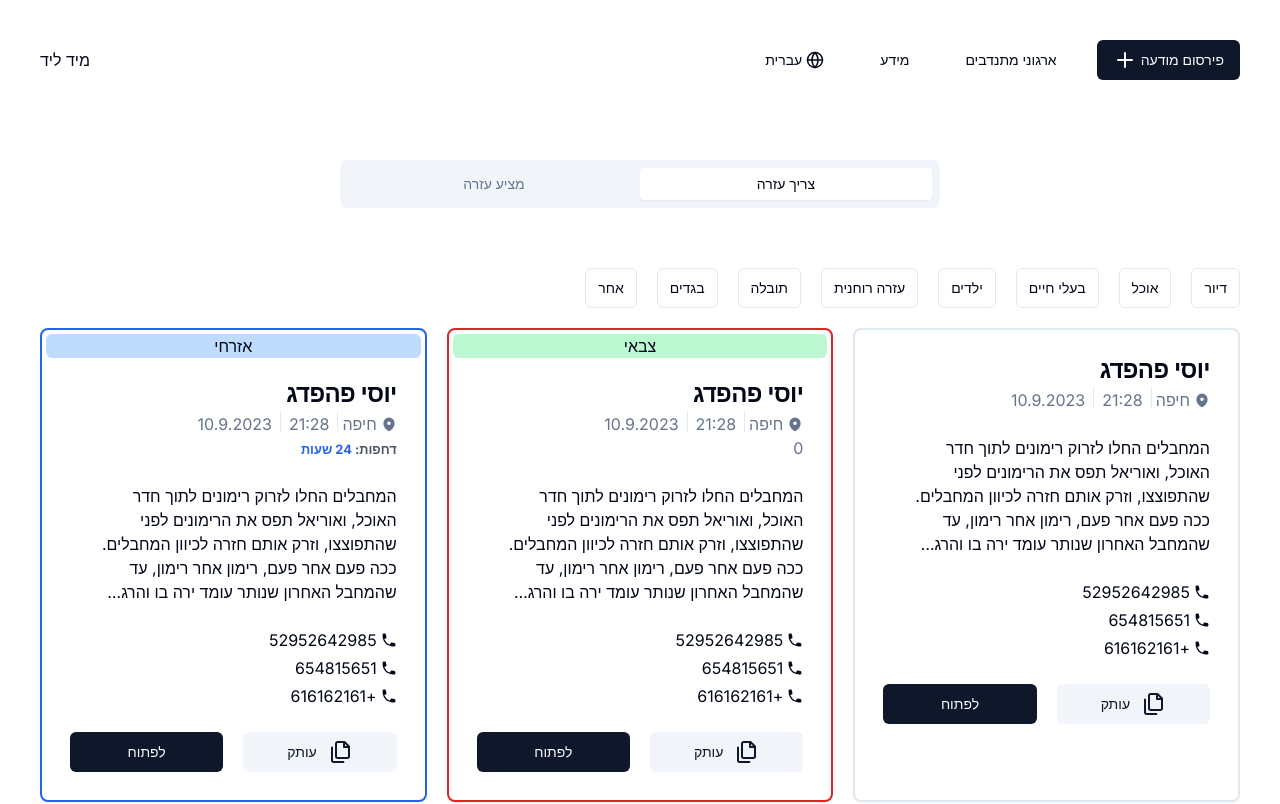
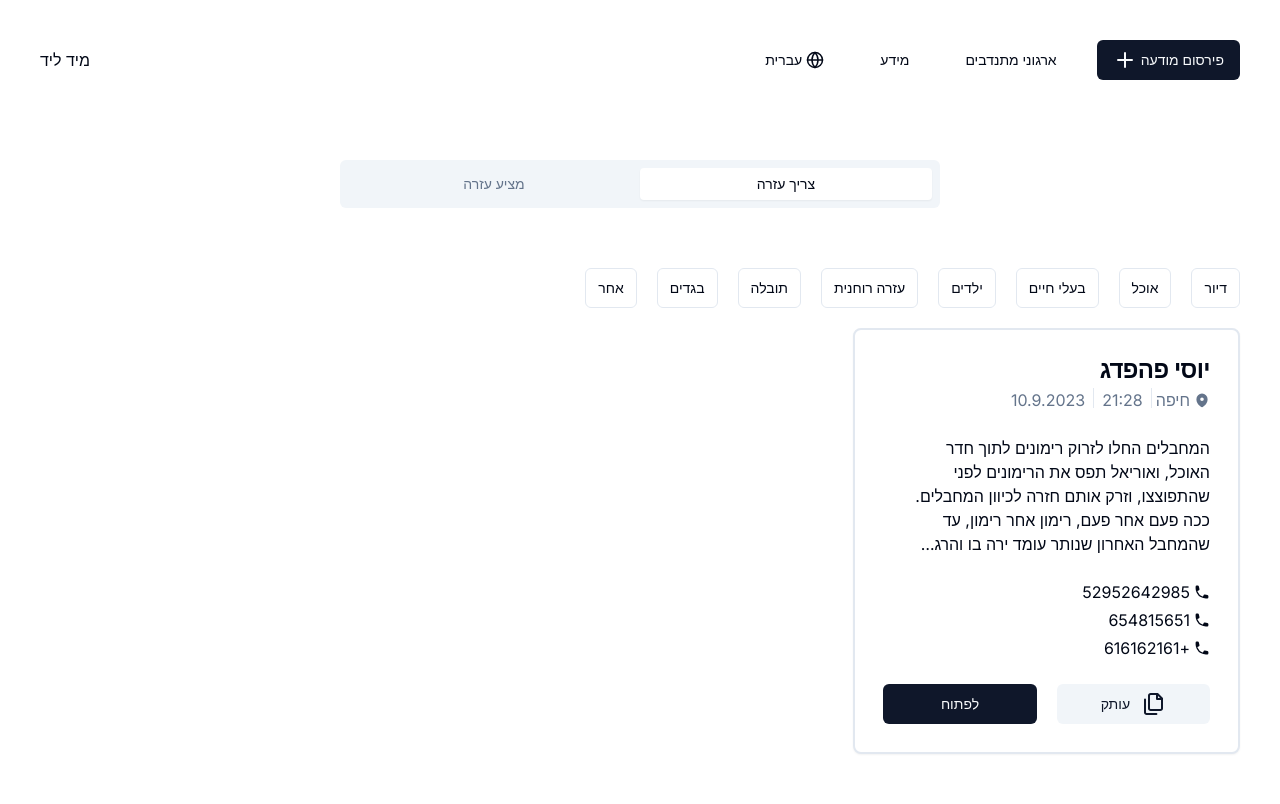
Before and after one commit to matveisch/truma, a Next.js app: page / in a window 1280 px wide. Shown: the top 804 px of the page. Built offline with nearby package versions, Linux system fonts and the light colour scheme.

Commit message:
moty lox

```diff
--- a/src/app/page.tsx
+++ b/src/app/page.tsx
@@ -36,36 +36,9 @@ export default function Home() {
         'המחבלים החלו לזרוק רימונים לתוך חדר האוכל, ואוריאל תפס את הרימונים לפני שהתפוצצו, וזרק אותם חזרה לכיוון המחבלים. ככה פעם אחר פעם, רימון אחר רימון, עד שהמחבל האחרון שנותר עומד ירה בו והרג אותו. שני חבריו, שנפצעו במהלך הקרב, הצליחו לחסל את המחבל.  המחבלים החלו לזרוק רימונים לתוך חדר האוכל, ואוריאל תפס את הרימונים לפני שהתפוצצו, וזרק אותם חזרה לכיוון המחבלים. ככה פעם אחר פעם, רימון אחר רימון, עד שהמחבל האחרון שנותר עומד ירה בו והרג אותו. שני חבריו, שנפצעו במהלך הקרב, הצליחו לחסל את המחבל. ',
       phones: ['52952642985', '654815651', '+616162161'],
       date: new Date(),
-    },
-    {
-      name: 'יוסי פהפדג',
-      area: 'חיפה',
-      description:
-        'המחבלים החלו לזרוק רימונים לתוך חדר האוכל, ואוריאל תפס את הרימונים לפני שהתפוצצו, וזרק אותם חזרה לכיוון המחבלים. ככה פעם אחר פעם, רימון אחר רימון, עד שהמחבל האחרון שנותר עומד ירה בו והרג אותו. שני חבריו, שנפצעו במהלך הקרב, הצליחו לחסל את המחבל.  המחבלים החלו לזרוק רימונים לתוך חדר האוכל, ואוריאל תפס את הרימונים לפני שהתפוצצו, וזרק אותם חזרה לכיוון המחבלים. ככה פעם אחר פעם, רימון אחר רימון, עד שהמחבל האחרון שנותר עומד ירה בו והרג אותו. שני חבריו, שנפצעו במהלך הקרב, הצליחו לחסל את המחבל. ',
-      phones: ['52952642985', '654815651', '+616162161'],
+      military: true,
+      needHelp: false,
       urgency: 0,
-      military: true,
-      date: new Date(),
-    },
-    {
-      name: 'יוסי פהפדג',
-      area: 'חיפה',
-      description:
-        'המחבלים החלו לזרוק רימונים לתוך חדר האוכל, ואוריאל תפס את הרימונים לפני שהתפוצצו, וזרק אותם חזרה לכיוון המחבלים. ככה פעם אחר פעם, רימון אחר רימון, עד שהמחבל האחרון שנותר עומד ירה בו והרג אותו. שני חבריו, שנפצעו במהלך הקרב, הצליחו לחסל את המחבל.  המחבלים החלו לזרוק רימונים לתוך חדר האוכל, ואוריאל תפס את הרימונים לפני שהתפוצצו, וזרק אותם חזרה לכיוון המחבלים. ככה פעם אחר פעם, רימון אחר רימון, עד שהמחבל האחרון שנותר עומד ירה בו והרג אותו. שני חבריו, שנפצעו במהלך הקרב, הצליחו לחסל את המחבל. ',
-      phones: ['52952642985', '654815651', '+616162161'],
-      urgency: 2,
-      military: false,
-      date: new Date(),
-    },
-    {
-      name: 'יוסי פהפדג',
-      area: 'חיפה',
-      description:
-        'המחבלים החלו לזרוק רימונים לתוך חדר האוכל, ואוריאל תפס את הרימונים לפני שהתפוצצו, וזרק אותם חזרה לכיוון המחבלים. ככה פעם אחר פעם, רימון אחר רימון, עד שהמחבל האחרון שנותר עומד ירה בו והרג אותו. שני חבריו, שנפצעו במהלך הקרב, הצליחו לחסל את המחבל.  המחבלים החלו לזרוק רימונים לתוך חדר האוכל, ואוריאל תפס את הרימונים לפני שהתפוצצו, וזרק אותם חזרה לכיוון המחבלים. ככה פעם אחר פעם, רימון אחר רימון, עד שהמחבל האחרון שנותר עומד ירה בו והרג אותו. שני חבריו, שנפצעו במהלך הקרב, הצליחו לחסל את המחבל. ',
-      phones: ['52952642985', '654815651', '+616162161'],
-      urgency: 1,
-      military: true,
-      date: new Date(),
     },
   ];
   const [activeToggle, setActiveToggle] = useState<string | null>(null);
@@ -151,6 +124,7 @@ export default function Home() {
             return (
               <Post
                 key={post.name + index}
+                id={1}
                 area={post.area}
                 description={post.description}
                 name={post.name}
@@ -160,7 +134,7 @@ export default function Home() {
                 urgency={post.urgency}
                 subCategory="hehe"
                 category="hehe"
-                helping={true}
+                need_help={post.needHelp}
               />
             );
           })}
--- a/src/components/post.tsx
+++ b/src/components/post.tsx
@@ -14,16 +14,17 @@ import PostCard from './ui/postCard';
 import { X } from 'lucide-react';
 
 interface postProps {
+  id: number;
   name: string;
   area: string;
   description: string;
   phones: string[];
-  date?: Date;
-  military?: boolean;
-  urgency?: number;
+  date: Date;
+  military: boolean;
+  urgency: number;
   category: string;
   subCategory: string;
-  helping: boolean;
+  need_help: boolean;
 }
 export default function Post({
   name,
@@ -32,6 +33,7 @@ export default function Post({
   phones,
   date,
   military,
+  need_help,
   urgency,
 }: postProps) {
   const [open, setOpen] = useState<boolean>(false);
@@ -46,6 +48,7 @@ export default function Post({
           phones={phones}
           date={date}
           military={military}
+          need_help={need_help}
           urgency={urgency}
           open={open}
         />
@@ -73,6 +76,7 @@ export default function Post({
             phones={phones}
             date={date}
             military={military}
+            need_help={need_help}
             urgency={urgency}
             open={open}
           />
--- a/src/components/ui/postCard.tsx
+++ b/src/components/ui/postCard.tsx
@@ -9,9 +9,10 @@ interface postProps {
   area: string;
   description: string;
   phones: string[];
-  date?: Date;
-  military?: boolean;
-  urgency?: number;
+  date: Date;
+  military: boolean;
+  urgency: number;
+  need_help: boolean;
   open: boolean;
 }
 
@@ -23,22 +24,23 @@ export default function PostCard({
   date,
   military,
   urgency,
+  need_help,
   open,
 }: postProps) {
   return (
     <Card
       className={
         'h-full p-1 border-2 ' +
-        (urgency == 0
+        (urgency == 1
           ? ' border-red-600 h-full'
-          : urgency == 1
+          : urgency == 2
           ? ' border-orange-600 h-full'
-          : urgency == 2
+          : urgency == 3
           ? ' border-blue-600 h-full'
           : '')
       }
     >
-      {military != undefined && (
+      {need_help == true && (
         <div className={'w-full rounded-md ' + (military ? 'bg-green-200' : 'bg-blue-200')}>
           <p className=" text-center">{military ? 'צבאי' : 'אזרחי'}</p>
         </div>
@@ -76,16 +78,16 @@ export default function PostCard({
               </div>
             )}
           </div>
-          {urgency && (
+          {urgency !== 0 && (
             <div>
               <small className="text-gray-600 font-bold inline text-right">
                 <span>
                   דחפות:{'     '}
-                  {urgency == 0 ? (
+                  {urgency == 1 ? (
                     <p className="text-red-600 inline">שעה 1</p>
-                  ) : urgency == 1 ? (
+                  ) : urgency == 2 ? (
                     <p className="text-orange-600 inline">12 שעות</p>
-                  ) : urgency == 2 ? (
+                  ) : urgency == 3 ? (
                     <p className="text-blue-600 inline">24 שעות</p>
                   ) : (
                     <p>לא דחוף</p>
```
